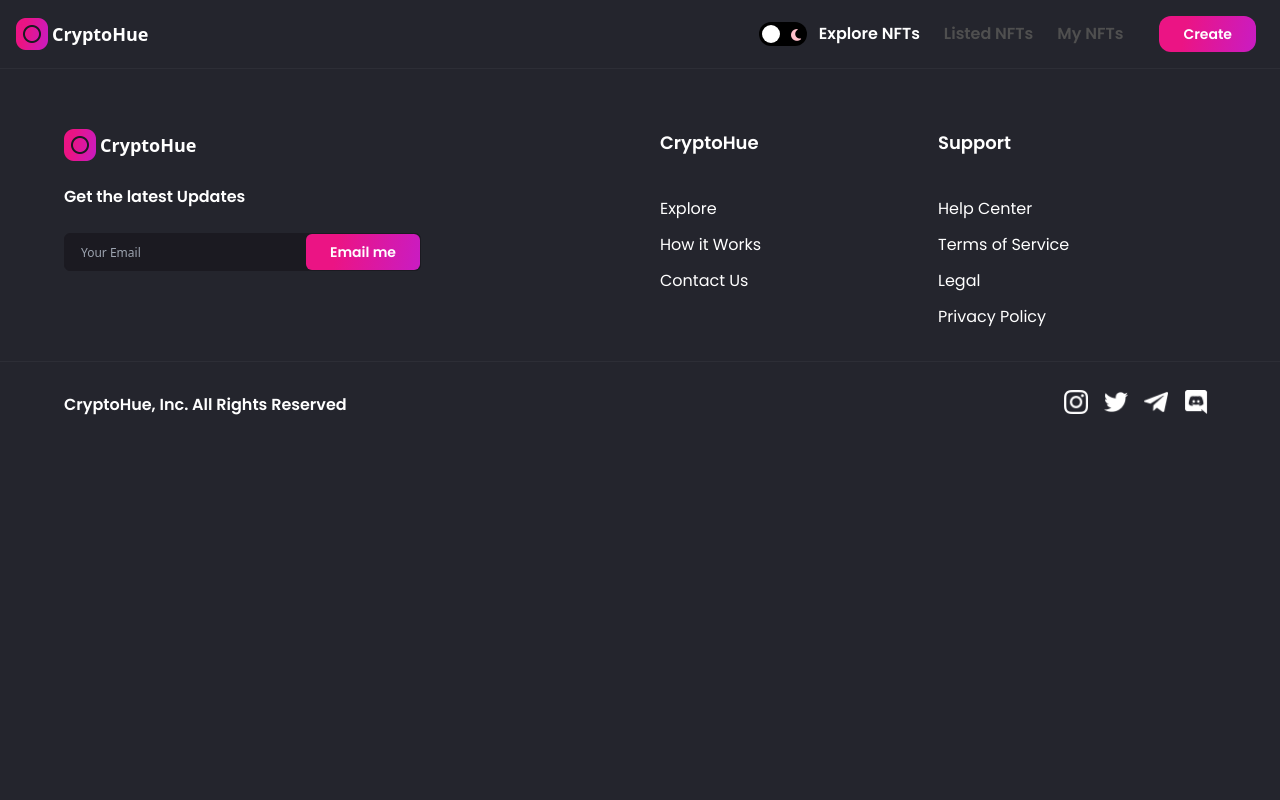
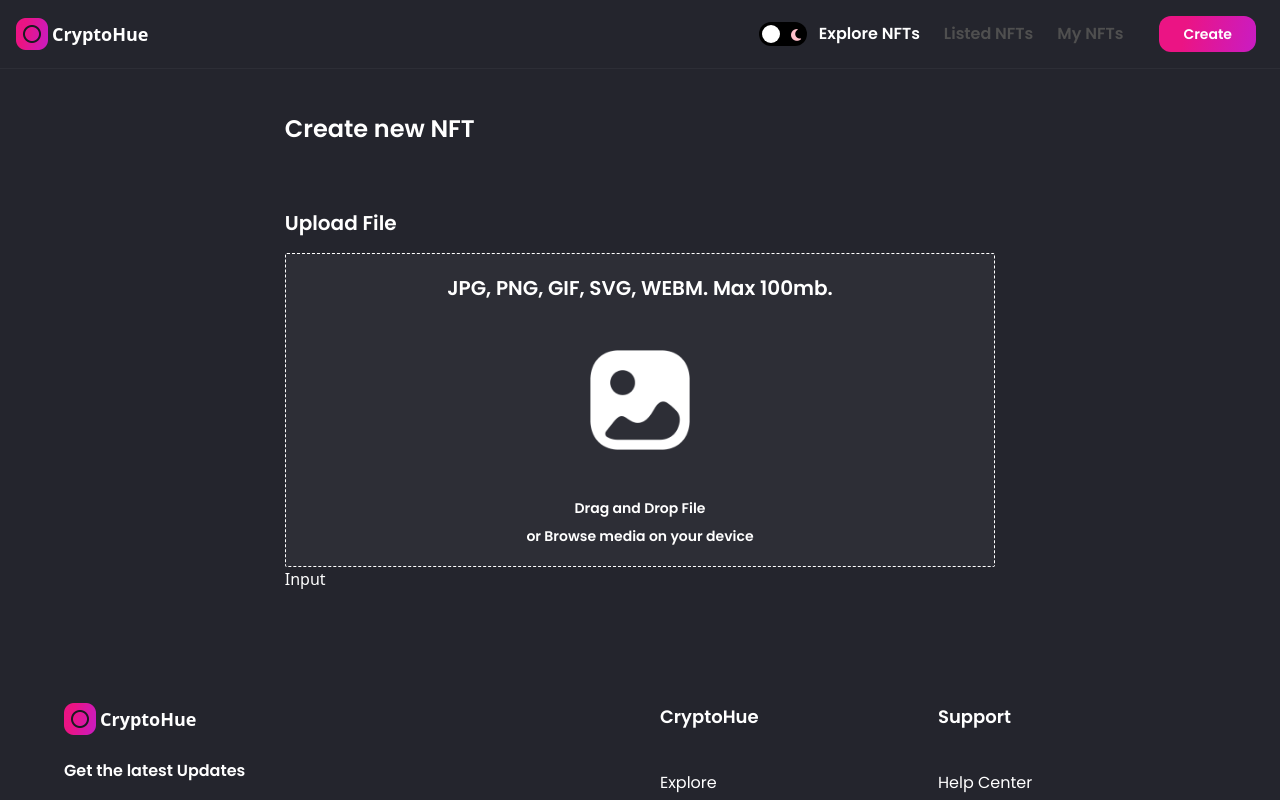
Before and after one commit to Jaumet91/nft-marketplace, a Next.js app: page /create-nft in a window 1280 px wide. Shown: the top 800 px of the page. Built offline with nearby package versions, Linux system fonts and the light colour scheme.

Commit message:
Input.tsx: created

```diff
--- /dev/null
+++ b/components/Input.tsx
@@ -0,0 +1,15 @@
+type Props = {
+  inputType: string
+  title: string
+  placeholder: string
+  handleClick: Function
+}
+
+export const Input = ({
+  inputType,
+  title,
+  placeholder,
+  handleClick
+}: Props) => {
+  return <div>Input</div>
+}
--- a/components/index.ts
+++ b/components/index.ts
@@ -2,3 +2,4 @@ export * from './Button'
 export * from './Banner'
 export * from './CreatorCard'
 export * from './NFTCard'
+export * from './Input'
--- a/pages/create-nft.tsx
+++ b/pages/create-nft.tsx
@@ -4,7 +4,7 @@ import { useDropzone } from 'react-dropzone'
 import Image from 'next/image'
 import { useTheme } from 'next-themes'
 
-import { Button } from '../components'
+import { Button, Input } from '../components'
 import images from '../assets'
 import { SkeletonCreateNFTs } from '../components/Skeleton'
 
@@ -13,11 +13,89 @@ const CreateNFT = () => {
   const [mounted, setMounted] = useState(false)
   const [fileUrl, setFileUrl] = useState(null)
 
+  const onDrop = useCallback(() => {
+    // upLoad image to ipfs
+  }, [])
+
+  const {
+    getRootProps,
+    getInputProps,
+    isDragActive,
+    isDragAccept,
+    isDragReject
+  } = useDropzone({
+    onDrop,
+    // accept: 'image/*',
+    maxSize: 5000000
+  })
+
+  const fileStyle = useMemo(
+    () => `dark:bg-nft-black-1 bg-white border dark:border-white border-nft-grey-2 flex-col items-center p-5 rounded-sm border-dashed
+      ${isDragActive ? ' border-file-active' : ''}
+      ${isDragAccept ? ' border-file-accept' : ''}
+      ${isDragReject ? ' border-file-reject' : ''}`,
+    [isDragActive, isDragAccept, isDragReject]
+  )
+
   useEffect(() => {
     setMounted(true)
   }, [])
 
   if (!mounted) return <SkeletonCreateNFTs />
+
+  return (
+    <div className="flex justify-center p-12 sm:px-4">
+      <div className="w-3/5 md:w-full">
+        <h1 className="font-poppins text-2xl font-semibold text-nft-black-1 dark:text-white">
+          Create new NFT
+        </h1>
+        <div className="mt-16">
+          <p className="font-poppins text-xl font-semibold text-nft-black-1 dark:text-white">
+            Upload File
+          </p>
+          <div className="mt-4">
+            <div {...getRootProps()} className={fileStyle}>
+              <input {...getInputProps()} />
+              <div className="flexCenter flex-col text-center">
+                <p className="font-poppins text-xl font-semibold text-nft-black-1 dark:text-white">
+                  JPG, PNG, GIF, SVG, WEBM. Max 100mb.
+                </p>
+                <div className="my-12 flex w-full justify-center">
+                  <Image
+                    src={images.upload}
+                    width={100}
+                    height={100}
+                    objectFit="contain"
+                    alt="file upload"
+                    className={theme === 'light' ? 'invert filter' : undefined}
+                  />
+                </div>
+                <p className="font-poppins text-sm font-semibold text-nft-black-1 dark:text-white">
+                  Drag and Drop File
+                </p>
+                <p className="mt-2 font-poppins text-sm font-semibold text-nft-black-1 dark:text-white">
+                  or Browse media on your device
+                </p>
+              </div>
+            </div>
+            {fileUrl && (
+              <aside>
+                <div>
+                  <img src={fileUrl} alt="asset_file" />
+                </div>
+              </aside>
+            )}
+          </div>
+        </div>
+        <Input
+          inputType="input"
+          title="Name"
+          placeholder="NFT Name"
+          handleClick={() => {}}
+        />
+      </div>
+    </div>
+  )
 }
 
 export default CreateNFT
```
